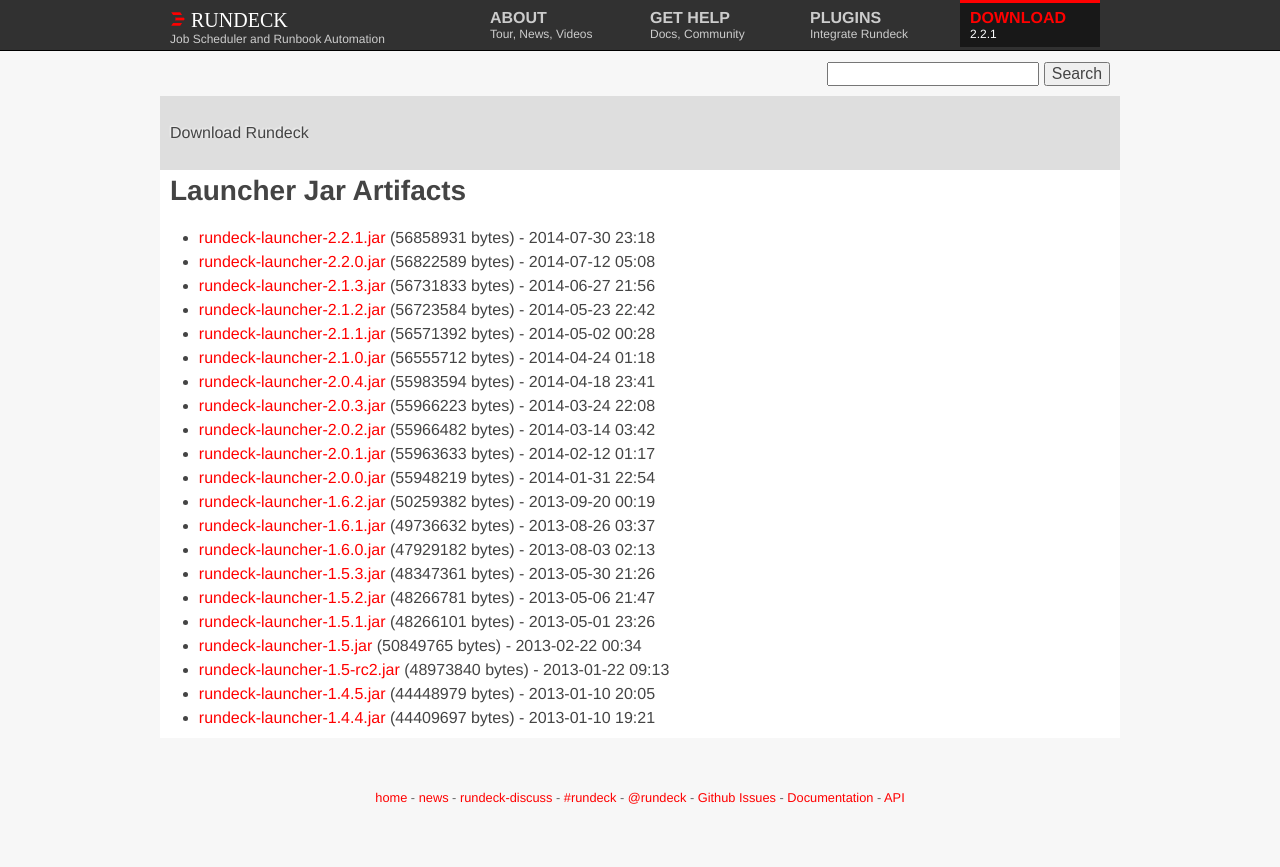
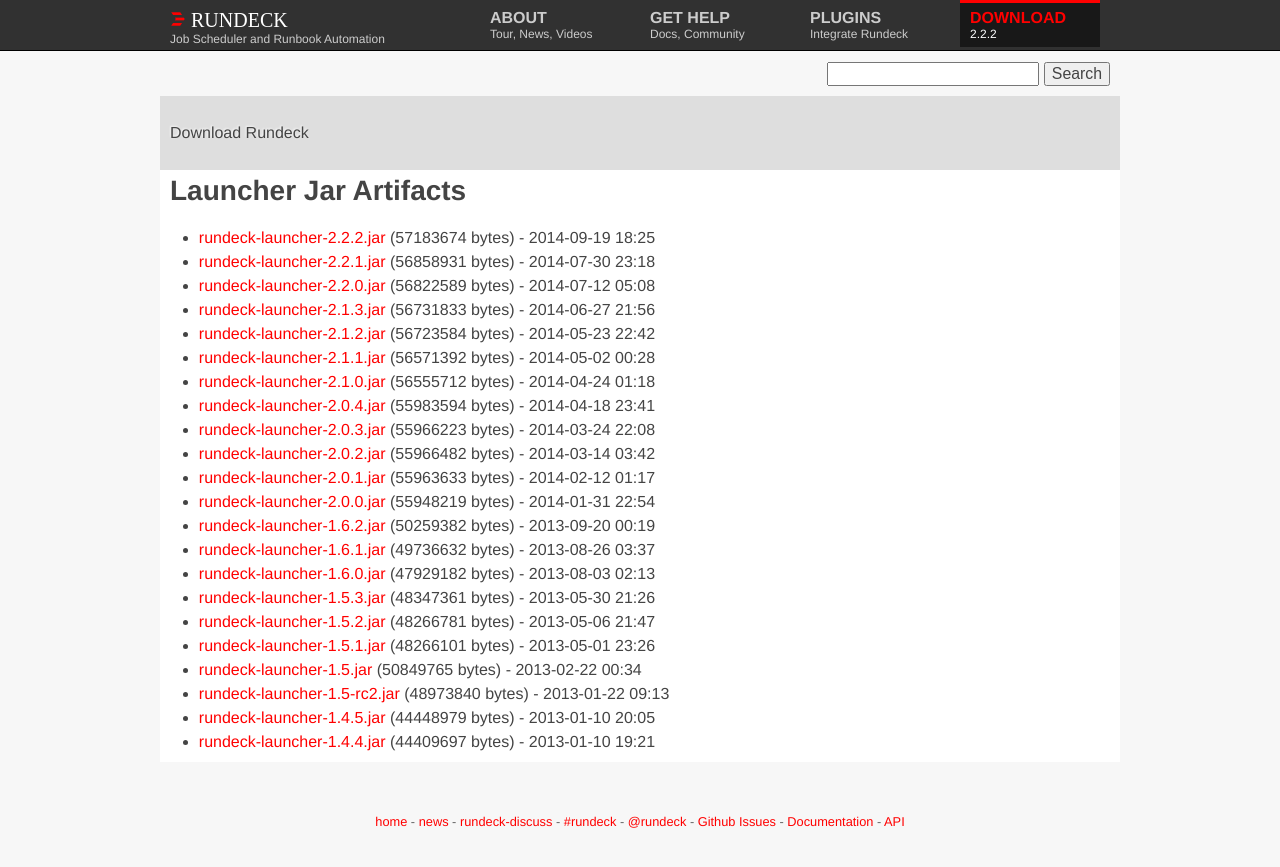
Before and after one commit to rundeck/rundeck-ghpages, a Jekyll site: the page built from download/jar/index.md, in a window 1280 px wide. Shown: the top 867 px of the page. Built offline with Jekyll 4.4.1, drawn with Linux system fonts in a browser that asks for light colours; nearby versions of some CDN libraries.

Commit message:
Update site to 2.2.2 download links

```diff
--- a/_config.yml
+++ b/_config.yml
@@ -1,16 +1,16 @@
 baseurl: ""
 url: ""
 full_url: "http://www.rundeck.org"
-rd_version: "2.2.1"
-rd_jar_name: "rundeck-launcher-2.2.1.jar"
-rd_jar_sha: "80a8bed84557ca647c26c8a81dcdcdae43f34c2e"
-rd_jar_url: "http://download.rundeck.org/jar/rundeck-launcher-2.2.1.jar"
-rd_jar_size: "56858931"
-rd_deb_name: "rundeck-2.2.1-1-GA.deb"
-rd_deb_url: "http://download.rundeck.org/deb/rundeck-2.2.1-1-GA.deb"
-rd_deb_sha: "69ac7f21a64b3f2fef86b4a71a8bf93a02eb7a21"
-rd_deb_size: "62167778"
-rd_zipball: "https://github.com/dtolabs/rundeck/zipball/v2.2.1"
-rd_tarball: "https://github.com/dtolabs/rundeck/tarball/v2.2.1"
-rd_releasenotes: "https://github.com/dtolabs/rundeck/blob/v2.2.1/RELEASE.md"
+rd_version: "2.2.2"
+rd_jar_name: "rundeck-launcher-2.2.2.jar"
+rd_jar_sha: "50e73a1e360ec0b6dc5a309d3298bda6503b6937"
+rd_jar_url: "http://download.rundeck.org/jar/rundeck-launcher-2.2.2.jar"
+rd_jar_size: "57183674"
+rd_deb_name: "rundeck-2.2.2-1-GA.deb"
+rd_deb_url: "http://download.rundeck.org/deb/rundeck-2.2.2-1-GA.deb"
+rd_deb_sha: "2b757c5e7c78e9e77717d406c7acc5f896fa6d52"
+rd_deb_size: "62086200"
+rd_zipball: "https://github.com/dtolabs/rundeck/zipball/v2.2.2"
+rd_tarball: "https://github.com/dtolabs/rundeck/tarball/v2.2.2"
+rd_releasenotes: "https://github.com/dtolabs/rundeck/blob/v2.2.2/RELEASE.md"
 markdown: kramdown
--- a/download/jar/index.md
+++ b/download/jar/index.md
@@ -3,6 +3,7 @@
 layout: download
 download_type: Launcher Jar
 ---
+* [rundeck-launcher-2.2.2.jar](http://download.rundeck.org/jar/rundeck-launcher-2.2.2.jar) (57183674 bytes) - 2014-09-19 18:25
 * [rundeck-launcher-2.2.1.jar](http://download.rundeck.org/jar/rundeck-launcher-2.2.1.jar) (56858931 bytes) - 2014-07-30 23:18
 * [rundeck-launcher-2.2.0.jar](http://download.rundeck.org/jar/rundeck-launcher-2.2.0.jar) (56822589 bytes) - 2014-07-12 05:08
 * [rundeck-launcher-2.1.3.jar](http://download.rundeck.org/jar/rundeck-launcher-2.1.3.jar) (56731833 bytes) - 2014-06-27 21:56
```
Also changed, not shown: download/deb/index.md (+1 -0 lines), download/rpm/index.md (+2 -0 lines), download/war/index.md (+1 -0 lines).
